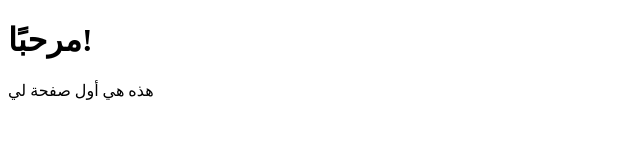
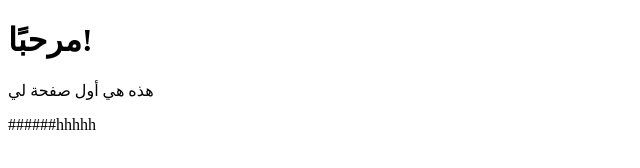
Before and after one commit to Ahm12316/Lab1, a plain HTML site: page index.html in a window 1280 px wide. Shown: the whole page, without its empty margins (0-640 px from the left). Drawn offline with Linux system fonts and the light colour scheme.

Commit message:
Update index.html

```diff
--- a/index.html
+++ b/index.html
@@ -7,4 +7,6 @@
     <h1>مرحبًا!</h1>
     <p>هذه هي أول صفحة لي</p>
 </body>
+
 </html>
+######hhhhh
```
